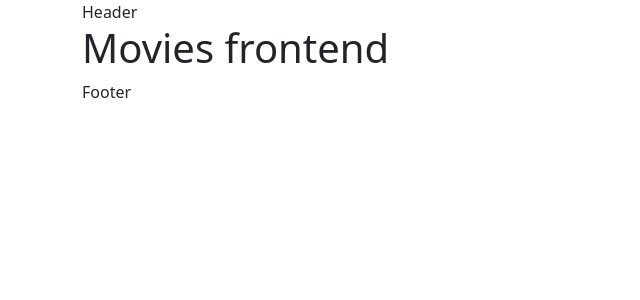
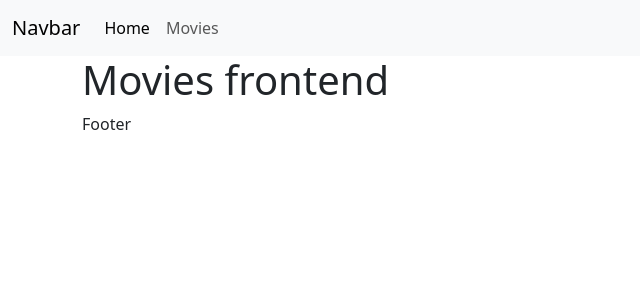
Before and after one commit to LucaIapadre98/webapp-react, a React (Vite) app: page / in a window 1280 px wide. Shown: the top 300 px of the page, without its empty margins (0-640 px from the left). Built offline with nearby package versions, Linux system fonts and the light colour scheme.

Commit message:
create tutte le rotte per la navigazione nelle pagine

```diff
--- /dev/null
+++ b/src/components/Header.jsx
@@ -0,0 +1,26 @@
+import { NavLink, Link } from "react-router-dom"
+
+export default function Header (){
+    return (
+        <header>
+            <nav className="navbar navbar-expand-lg bg-body-tertiary">
+                <div className="container-fluid">
+                    <Link to="/" className="navbar-brand" href="#">Navbar</Link>
+                    <button className="navbar-toggler" type="button" data-bs-toggle="collapse" data-bs-target="#navbarNav" aria-controls="navbarNav" aria-expanded="false" aria-label="Toggle navigation">
+                        <span className="navbar-toggler-icon"></span>
+                    </button>
+                    <div className="collapse navbar-collapse" id="navbarNav">
+                        <ul className="navbar-nav">
+                            <li className="nav-item">
+                                <NavLink className="nav-link" aria-current="page" to="/">Home</NavLink>
+                            </li>
+                            <li className="nav-item">
+                                <NavLink className="nav-link" to="/movies">Movies</NavLink>
+                            </li>
+                        </ul>
+                    </div>
+                </div>
+            </nav>
+        </header>
+    )
+}
--- a/src/layouts/DefaultLayout.jsx
+++ b/src/layouts/DefaultLayout.jsx
@@ -1,14 +1,15 @@
 import { Outlet } from "react-router-dom";
+import Header from "../components/Header";
 
 export default function DefaultLayout() {
   return (
     <>
-    <header>
-        <div className="container">Header</div>
-    </header>
+        <Header />
+
         <main>
             <Outlet></Outlet>
         </main>
+
         <footer>
             <div className="container">Footer</div>
         </footer>
```
Lines whose indentation alone changed are shown as unchanged.
